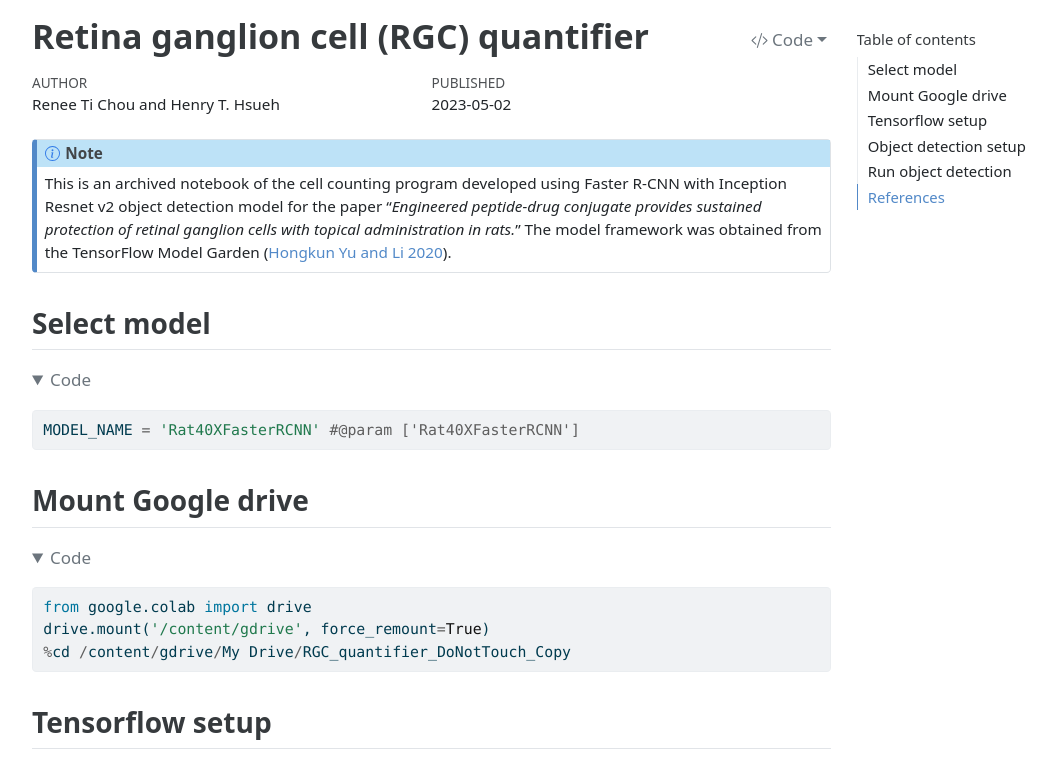
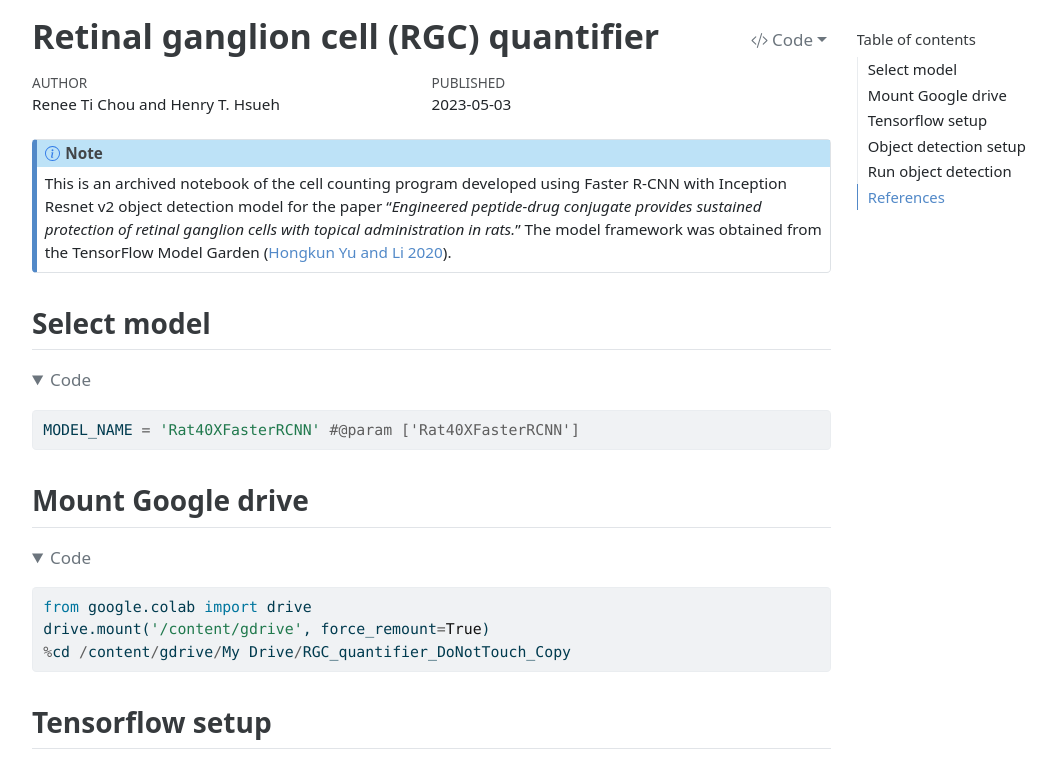
Before and after one commit to RTChou/RGC-quantifier, a plain HTML site: page index.html in a window 1280 px wide. Shown: the top 763 px of the page, without its empty margins (136-1192 px from the left). Drawn offline with Linux system fonts and the light colour scheme.

Commit message:
Update notebook

```diff
--- a/index.html
+++ b/index.html
@@ -7,9 +7,9 @@
 <meta name="viewport" content="width=device-width, initial-scale=1.0, user-scalable=yes">
 
 <meta name="author" content="Renee Ti Chou and Henry T. Hsueh">
-<meta name="dcterms.date" content="2023-05-02">
+<meta name="dcterms.date" content="2023-05-03">
 
-<title>Retina ganglion cell (RGC) quantifier</title>
+<title>Retinal ganglion cell (RGC) quantifier</title>
 <style>
 code{white-space: pre-wrap;}
 span.smallcaps{font-variant: small-caps;}
@@ -113,7 +113,7 @@ div.csl-indent {
 
 <header id="title-block-header" class="quarto-title-block default">
 <div class="quarto-title">
-<div class="quarto-title-block"><div><h1 class="title">Retina ganglion cell (RGC) quantifier</h1><button type="button" class="btn code-tools-button dropdown-toggle" id="quarto-code-tools-menu" data-bs-toggle="dropdown" aria-expanded="false"><i class="bi"></i> Code</button><ul class="dropdown-menu dropdown-menu-end" aria-labelelledby="quarto-code-tools-menu"><li><a id="quarto-show-all-code" class="dropdown-item" href="javascript:void(0)" role="button">Show All Code</a></li><li><a id="quarto-hide-all-code" class="dropdown-item" href="javascript:void(0)" role="button">Hide All Code</a></li></ul></div></div>
+<div class="quarto-title-block"><div><h1 class="title">Retinal ganglion cell (RGC) quantifier</h1><button type="button" class="btn code-tools-button dropdown-toggle" id="quarto-code-tools-menu" data-bs-toggle="dropdown" aria-expanded="false"><i class="bi"></i> Code</button><ul class="dropdown-menu dropdown-menu-end" aria-labelelledby="quarto-code-tools-menu"><li><a id="quarto-show-all-code" class="dropdown-item" href="javascript:void(0)" role="button">Show All Code</a></li><li><a id="quarto-hide-all-code" class="dropdown-item" href="javascript:void(0)" role="button">Hide All Code</a></li></ul></div></div>
 </div>
 
 
@@ -130,7 +130,7 @@ div.csl-indent {
     <div>
     <div class="quarto-title-meta-heading">Published</div>
     <div class="quarto-title-meta-contents">
-      <p class="date">2023-05-02</p>
+      <p class="date">2023-05-03</p>
     </div>
   </div>
 
```
